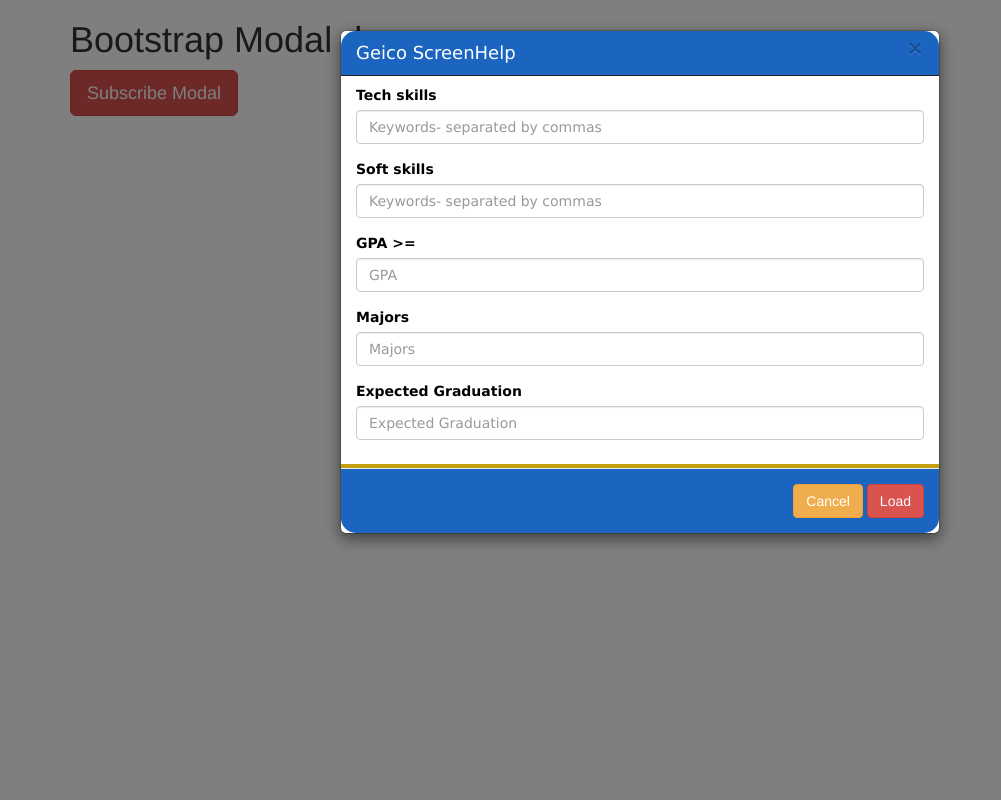
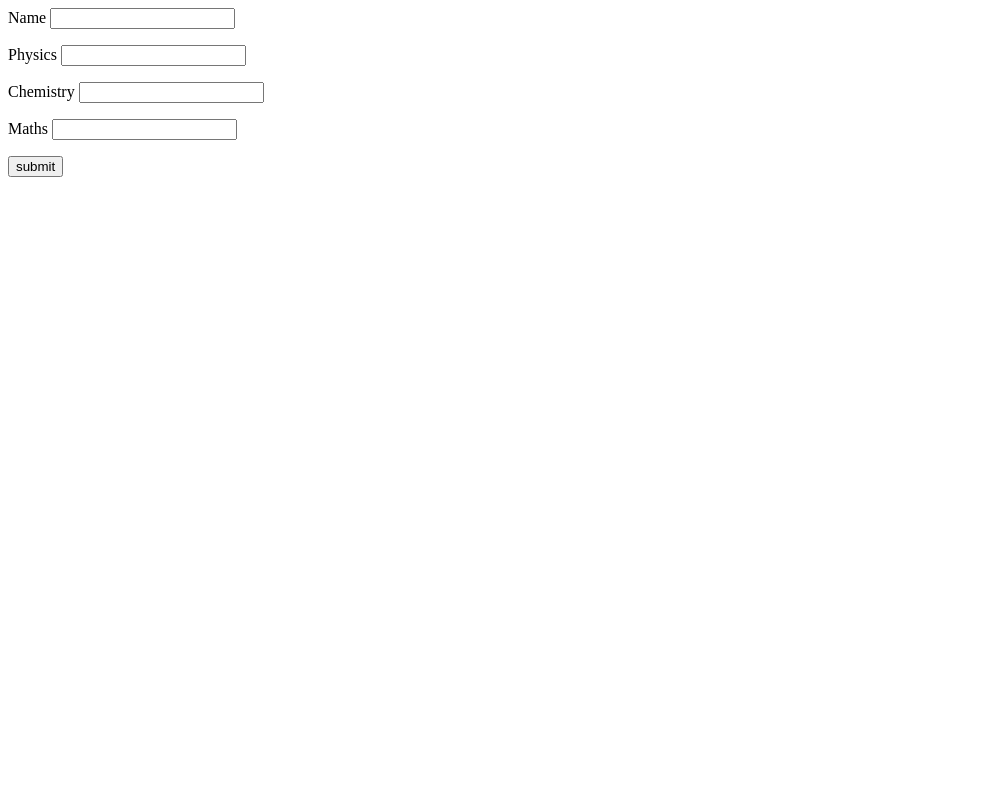
Before and after one commit to rkej/HackPSUSU2019, a Flask app: page / in a window 1280 px wide. Shown: the whole page, without its empty margins (0-1001 px from the left). Run offline with Flask 2, Linux system fonts and the light colour scheme; parts of the project's set-up code (start-up, migrations or seed data) failed here and were passed over; some libraries are stand-ins or nearby versions.

Commit message:
html switches

```diff
--- a/convert.py
+++ b/convert.py
@@ -44,7 +44,7 @@
         synonyms[i]=(synonyms[i]).lower()
         #count+=1
 
-    print((synonyms))
+    #print((synonyms))
     synonyms=Remove(synonyms)
     print((synonyms))
     count=len(synonyms)
@@ -56,8 +56,8 @@
                 hit+=1
 
     percent=(float(hit)/float(count))*100.00
-    print(hit, count)
-    print(percent,"per")
+    #print(hit, count)
+    print(percent,"%")
 
 
 
@@ -74,5 +74,5 @@
             final_list.append(num)
     return final_list
 
-list=['tech','leadership','Java','C++']
-read(list)
+#list=['tech','leadership','Java','C++']
+#read(list)
--- a/main.py
+++ b/main.py
@@ -1,74 +1,15 @@
-from flask import Flask
-from flask import render_template
-from flask import request
-from convert import read
-import PyPDF2
-from nltk.corpus import wordnet
-
+from flask import Flask, render_template, request
 app = Flask(__name__)
 
-#print("test")
+@app.route('/')
+def student():
+   return render_template('student.html')
 
-
-
-@app.route('/')
-def my_form():
-    return render_template('modal.html')
-
-
-#@app.route('/', methods=['my_form_tech_skills'])
-def my_form_tech_skills():
-    tech_skills = request.form['text']
-    print("testetset")
-    #f= open("./guru99.txt","w+")
-    #f.write("works")
-    return tech_skills
-
-
-#@app.route('/' )
-def my_form_soft_skills():
-    soft_skills = request.form['text']
-
-    return soft_skills
-
-
-#@app.route('/' )
-def my_form_gpa():
-    gpa = request.form['text']
-    return gpa
-
-
-#@app.route('/' )
-def my_form_majors():
-    majors = request.form['text']
-    return majors
-
-
-#@app.route('/',method="POST" )
-def my_form_expected_graduation():
-    expected_graduation = request.form['text']
-    return expected_graduation
-
-#@app.route('/action/')
-def action():
-
-    print("test_action")
-    #actions = request.form['take_input'] = 'input'
-    if True:
-        majors = my_form_majors()
-        gpa = my_form_gpa()
-        expected_grad = my_form_expected_graduation()
-        soft_skills = my_form_soft_skills()
-        tech_skills = my_form_tech_skills()
-    return render_template('modal.html')
-
-with app.test_request_context():
-    print('during with block')
-
-list=['tech','leadfership','Java','C++']
-#action()
-read(list)
+@app.route('/result',methods = ['POST', 'GET'])
+def result():
+   if request.method == 'POST':
+      result = request.form
+      return render_template("result.html",result = result)
 
 if __name__ == '__main__':
-    app.debug = True
-    app.run()
+   app.run(debug = True)
--- a/templates/modal.html
+++ b/templates/modal.html
@@ -84,7 +84,7 @@
     </div>
       <div class="modal-footer" method = "POST">
         <button type="button" class="btn btn btn-warning" data-dismiss="modal">Cancel</button>
-        <a hef="/action/"><button type="submit" name = "take_input" class="btn btn-danger" data-dismiss="modal" value = "input"> Load </button> </a>
+        <a hef="/python main.py"><button type="submit" name = "take_input" class="btn btn-danger" data-dismiss="modal" value = "input"> Load </button> </a>
       </div>
     </div>
   </div>
--- /dev/null
+++ b/templates/student.html
@@ -0,0 +1,15 @@
+<html>
+<head>
+  <link rel="icon" href="data:,">
+  <link rel="shortcut icon" href="#" />
+   <body>
+      <form action = "http://localhost:5000/result" method = "POST">
+         <p>Name <input type = "text" name = "Name" /></p>
+         <p>Physics <input type = "text" name = "Physics" /></p>
+         <p>Chemistry <input type = "text" name = "chemistry" /></p>
+         <p>Maths <input type ="text" name = "Mathematics" /></p>
+         <p><input type = "submit" value = "submit" /></p>
+      </form>
+   </body>
+ </head>
+</html>
```
Also changed, not shown: templates/result.html (added, +13 -0 lines), 2 other files.
